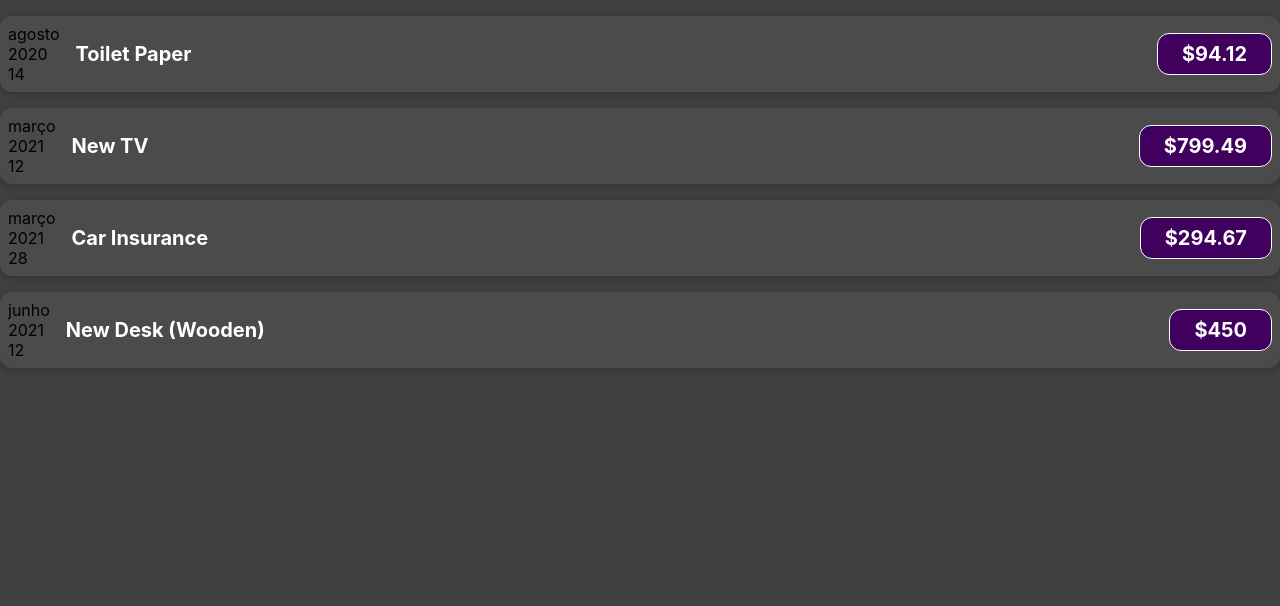
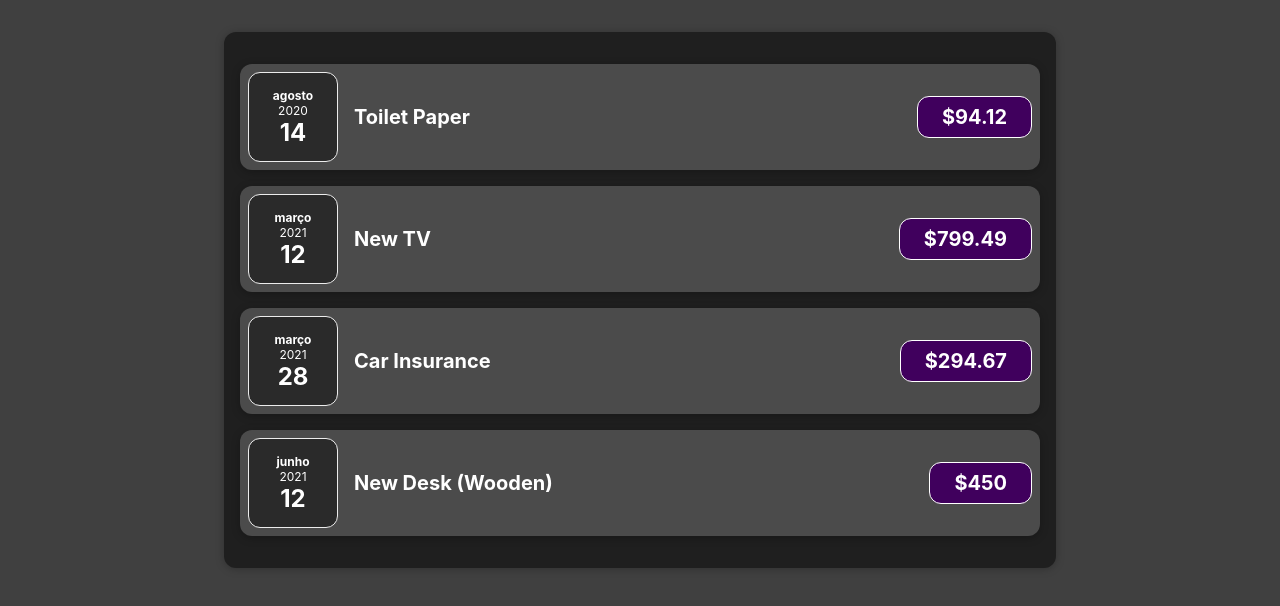
Before and after one commit to marcosJuniorPassarella/annual-expenses, a React (Create React App) app: page / in a window 1280 px wide. Shown: the top 606 px of the page. Built offline with nearby package versions, Linux system fonts and the light colour scheme.

Commit message:
Added new changes

```diff
--- a/src/App.tsx
+++ b/src/App.tsx
@@ -1,4 +1,4 @@
-import ExpenseItem from "./components/ExpenseItem/ExpenseItem";
+import Expenses from "./components/Expenses/Expenses";
 
 function App() {
   const expenses = [
@@ -25,26 +25,7 @@
 
   return (
     <div className="App">
-      <ExpenseItem
-        title={expenses[0].title}
-        date={expenses[0].date}
-        amount={expenses[0].amount}
-      />
-      <ExpenseItem
-        title={expenses[1].title}
-        date={expenses[1].date}
-        amount={expenses[1].amount}
-      />
-      <ExpenseItem
-        title={expenses[2].title}
-        date={expenses[2].date}
-        amount={expenses[2].amount}
-      />
-      <ExpenseItem
-        title={expenses[3].title}
-        date={expenses[3].date}
-        amount={expenses[3].amount}
-      />
+      <Expenses expenses={expenses} />
     </div>
   );
 }
--- a/src/components/ExpenseDate/ExpenseDate.css
+++ b/src/components/ExpenseDate/ExpenseDate.css
@@ -0,0 +1,26 @@
+.expense-date {
+  display: flex;
+  flex-direction: column;
+  width: 5.5rem;
+  height: 5.5rem;
+  border: 1px solid #ececec;
+  background-color: #2a2a2a;
+  color: white;
+  border-radius: 12px;
+  align-items: center;
+  justify-content: center;
+}
+
+.expense-date__month {
+  font-size: 0.75rem;
+  font-weight: bold;
+}
+
+.expense-date__year {
+  font-size: 0.75rem;
+}
+
+.expense-date__day {
+  font-size: 1.5rem;
+  font-weight: bold;
+}
--- a/src/components/ExpenseDate/ExpenseDate.tsx
+++ b/src/components/ExpenseDate/ExpenseDate.tsx
@@ -1,3 +1,5 @@
+import "./ExpenseDate.css";
+
 interface ExpenseDateProps {
   date: Date;
 }
@@ -8,10 +10,10 @@
   const year = date.getFullYear();
 
   return (
-    <div className="">
-      <div className="">{month}</div>
-      <div className="">{year}</div>
-      <div className="">{day}</div>
+    <div className="expense-date">
+      <div className="expense-date__month">{month}</div>
+      <div className="expense-date__year">{year}</div>
+      <div className="expense-date__day">{day}</div>
     </div>
   );
 }
```
